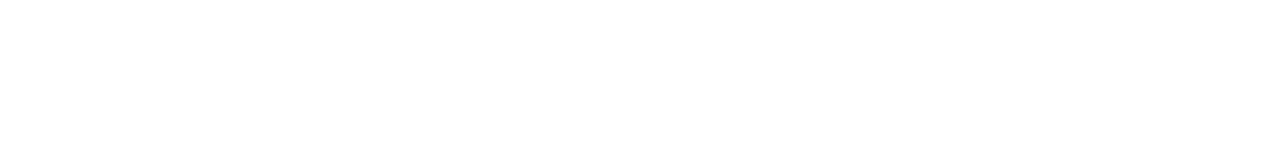
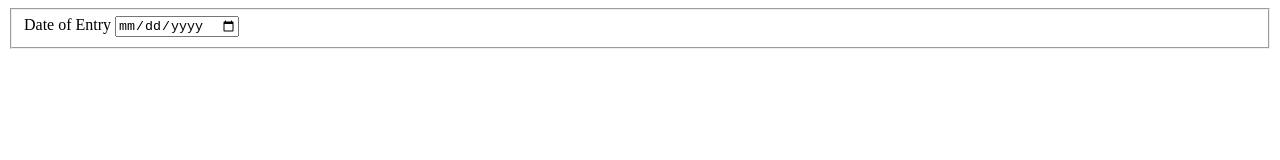
Before and after one commit to naienko/daily-journal, a plain HTML site: page src/index.html in a window 1280 px wide. Drawn offline with Linux system fonts and the light colour scheme.

Commit message:
initial form; with date field

```diff
--- a/src/index.html
+++ b/src/index.html
@@ -8,6 +8,11 @@
     <link rel="stylesheet" type="text/css" media="screen" href="styles/journal.css" />
 </head>
 <body>
-
+    <form action="">
+        <fieldset>
+            <label for="journalDate">Date of Entry</label>
+            <input type="date" name="journalDate" id="journalDate">
+        </fieldset>
+    </form>
 </body>
 </html>
```
